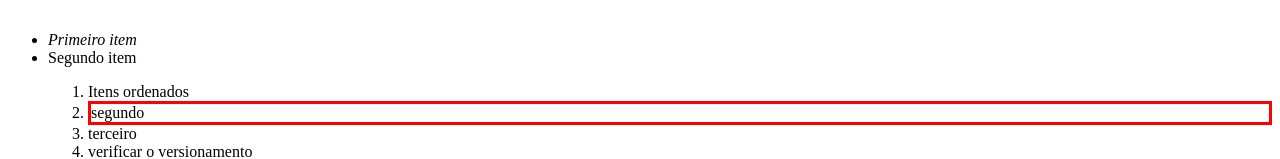
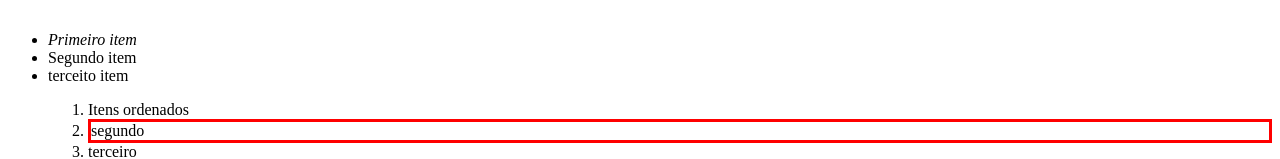
Before and after one commit to cabonatte/meu-primeiro-site, a plain HTML site: page index.html in a window 1280 px wide. Shown: the part 421-580 px from the top of the page. Drawn offline with Linux system fonts and the light colour scheme.

Commit message:
teste terceito item

```diff
--- a/index.html
+++ b/index.html
@@ -30,6 +30,7 @@
 	<ul>
 		<li><em>Primeiro item</em></li>
 		<li>Segundo item</li>
+		<li>terceito item</li>
 	</ul>
 
 	<!-- Lista de itens ordenados-->
```
